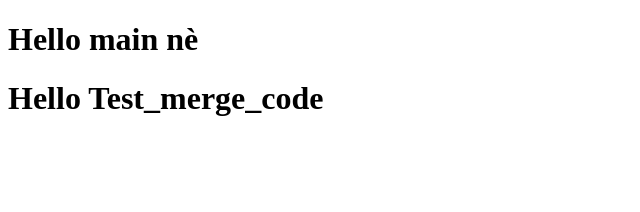
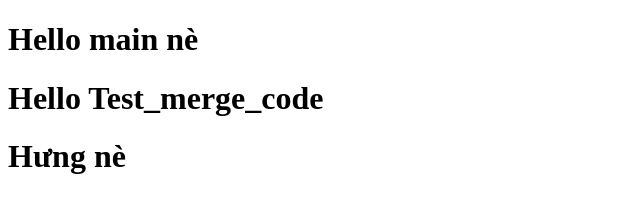
Before and after one commit to duyanh0103/test_merge_code, a plain HTML site: page index.html in a window 1280 px wide. Shown: the whole page, without its empty margins (0-640 px from the left). Drawn offline with Linux system fonts and the light colour scheme.

Commit message:
update code for merging

```diff
--- a/index.html
+++ b/index.html
@@ -8,5 +8,6 @@
 <body>
     <h1>Hello main nè</h1>
     <h1>Hello Test_merge_code</h1>
+    <h1>Hưng nè </h1>
 </body>
 </html>
```
